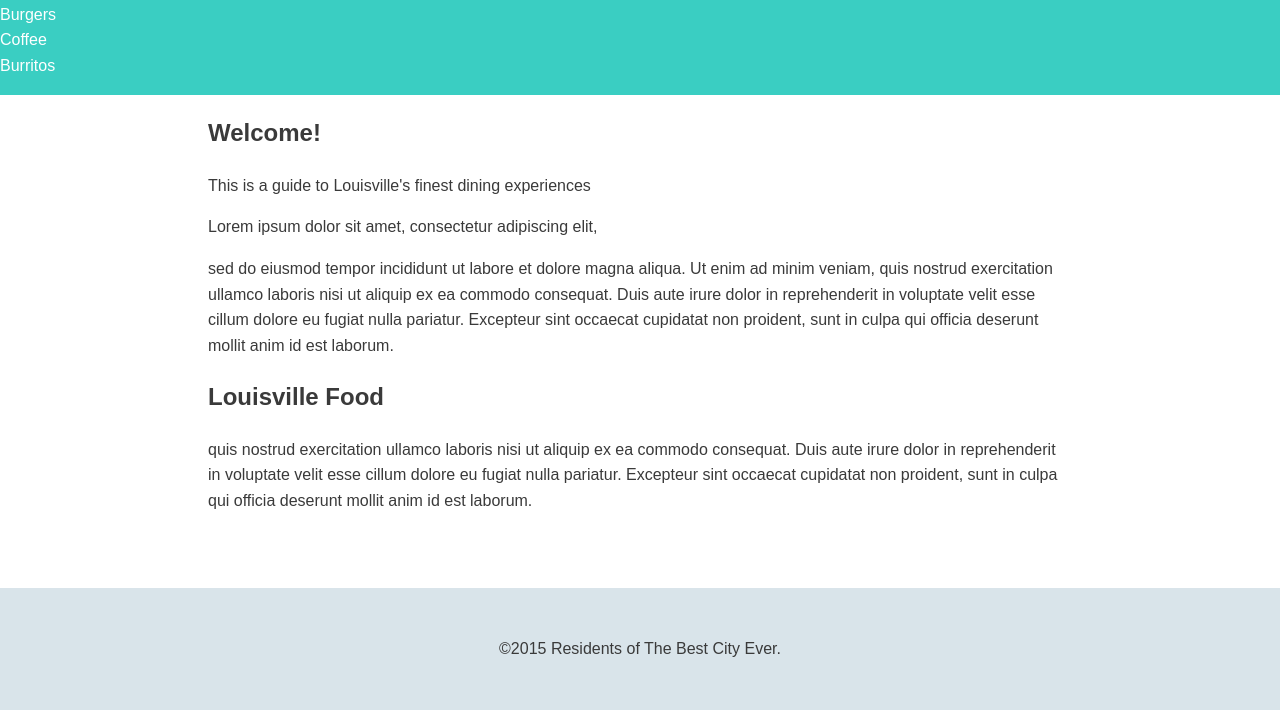
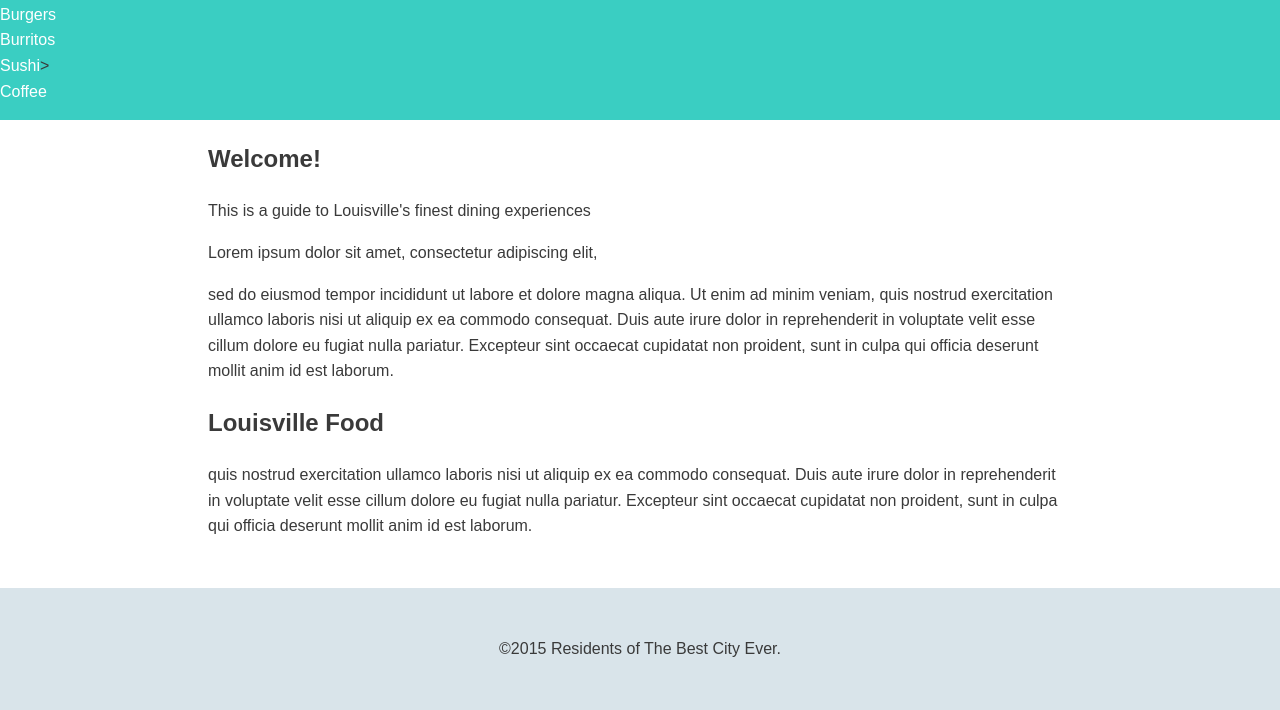
Before and after one commit to GoodGuyGregory/louisville-guide, a plain HTML site: page index.html in a window 1280 px wide. Shown: the part 91-801 px from the top of the page. Drawn offline with Linux system fonts and the light colour scheme.

Commit message:
ads sushi moves coffee

```diff
--- a/index.html
+++ b/index.html
@@ -15,8 +15,9 @@
 			<ul class="main-nav">
 				<li><a href="#">Pizza</a></li>
 				<li><a href="#">Burgers</a></li>
+				<li><a href="#">Burritos</a></li>
+				<li><a href="#">Sushi</a>></a></li>
 				<li><a href="#">Coffee </a></li>
-				<li><a href="#">Burritos</a></li>
 			</ul>
 		</header>
 
```
